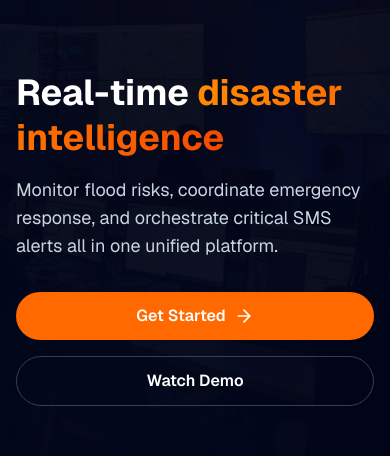
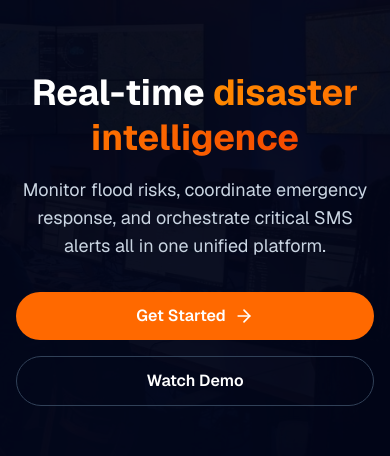
Before and after one commit to davewagacira/FLOOD-GUARD, a Next.js app: page / in a window 390 px wide. Shown: the part 224-680 px from the top of the page. Built offline with nearby package versions, Linux system fonts and the light colour scheme; no server answers.

Commit message:
Update page.tsx

```diff
--- a/app/page.tsx
+++ b/app/page.tsx
@@ -34,17 +34,17 @@ export default function LandingPage() {
         </div>
 
         <div className="relative z-10 mx-auto grid max-w-7xl items-center gap-10 px-4 py-12 sm:px-6 md:grid-cols-2 md:gap-12 md:py-16">
-          <div className="space-y-8">
+          <div className="space-y-8 text-center md:text-left">
             <div className="space-y-4">
               <h1 className="text-4xl font-bold leading-tight sm:text-5xl md:text-6xl">
                 Real-time <span className="bg-gradient-to-r from-orange-400 to-orange-600 bg-clip-text text-transparent">disaster intelligence</span>
               </h1>
-              <p className="max-w-lg text-lg text-slate-300 sm:text-xl">
+              <p className="mx-auto max-w-lg text-lg text-slate-300 sm:text-xl md:mx-0">
                 Monitor flood risks, coordinate emergency response, and orchestrate critical SMS alerts all in one unified platform.
               </p>
             </div>
 
-            <div className="flex flex-col gap-4 sm:flex-row">
+            <div className="flex flex-col gap-4 sm:flex-row sm:justify-center md:justify-start">
               <Link href="/login" className="inline-flex items-center justify-center rounded-full bg-orange-500 px-8 py-3 font-semibold text-white transition-colors hover:bg-orange-600">
                 Get Started
                 <ArrowRight className="ml-2 h-5 w-5" />
```
